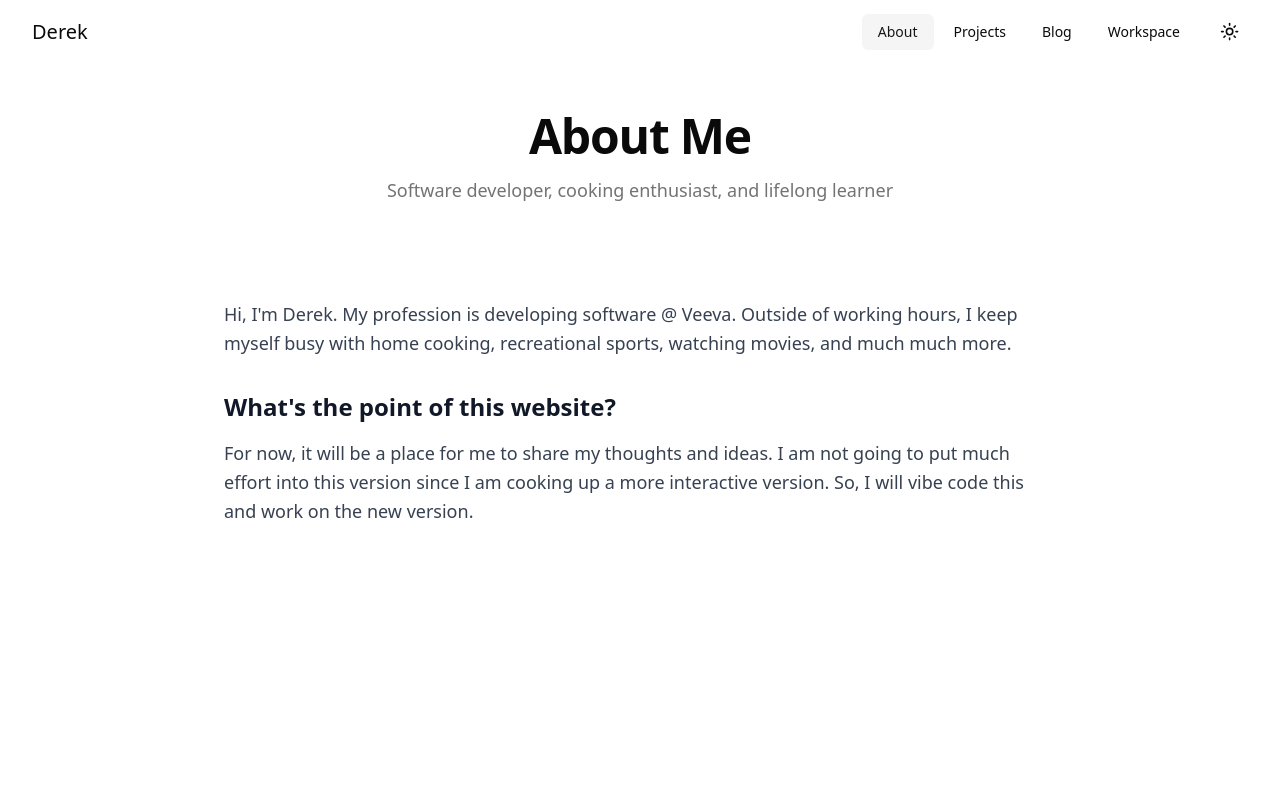
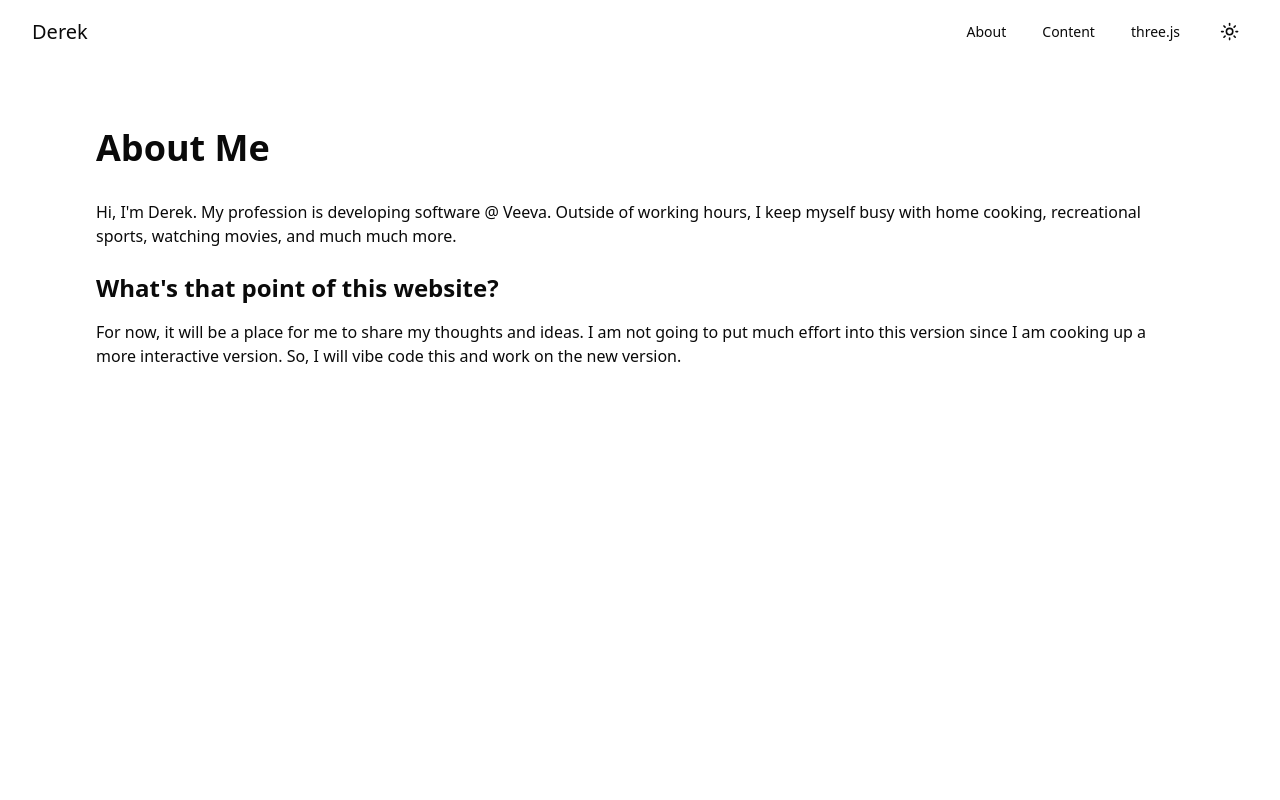
Before and after one commit to derekc00/Personal-Website, a Next.js app: page /about in a window 1280 px wide. Shown: the top 800 px of the page. Built offline with nearby package versions, Linux system fonts and the light colour scheme.

Commit message:
Revert "Update gitignore and claude.md"

```diff
--- a/src/app/about/page.tsx
+++ b/src/app/about/page.tsx
@@ -1,32 +1,26 @@
-import { PageLayout, PageHeader, Section } from "@/components/ui/page-layout";
-
 export default function About() {
   return (
-    <PageLayout variant="narrow">
-      <PageHeader
-        title="About Me"
-        description="Software developer, cooking enthusiast, and lifelong learner"
-      />
-
-      <Section>
-        <div className="prose prose-lg dark:prose-invert max-w-none">
-          <p className="text-lg leading-relaxed">
+    <div className="flex flex-col min-h-screen">
+      <main className="flex-grow flex flex-col items-start pt-32 p-24">
+        <h1 className="text-4xl font-bold mb-8">About Me</h1>
+        <div className="max-w-8xl">
+          <p>
             Hi, I&apos;m Derek. My profession is developing software @ Veeva.
             Outside of working hours, I keep myself busy with home cooking,
             recreational sports, watching movies, and much much more.
           </p>
-
-          <h2 className="text-2xl font-semibold mt-8 mb-4">
-            What&apos;s the point of this website?
+          <br />
+          <h2 className="text-2xl font-bold mb-4">
+            What&apos;s that point of this website?
           </h2>
-          <p className="leading-relaxed">
+          <p>
             For now, it will be a place for me to share my thoughts and ideas. I
             am not going to put much effort into this version since I am cooking
             up a more interactive version. So, I will vibe code this and work on
             the new version.
           </p>
         </div>
-      </Section>
-    </PageLayout>
+      </main>
+    </div>
   );
 }
--- a/src/app/blog/page.tsx
+++ b/src/app/blog/page.tsx
@@ -1,7 +1,7 @@
 import React, { Suspense } from "react";
 import { getAllPosts } from "@/lib/posts";
+import Container from "@/app/components/container";
 import BlogListClient from "@/app/blog/BlogListClient";
-import { PageLayout, PageHeader, Section } from "@/components/ui/page-layout";
 
 export default async function Blog() {
   // Get posts directly using your existing function
@@ -14,23 +14,24 @@ export default async function Blog() {
   );
 
   return (
-    <PageLayout variant="narrow">
-      <PageHeader
-        title="Blog"
-        description={`I've written ${posts.length} articles about software development, productivity, and more.`}
-      />
-
-      <Section>
-        <div className="space-y-6">
-          <div className="relative w-full">
+    <main>
+      <Container>
+        <div className="flex flex-col items-start justify-center max-w-2xl mx-auto mb-16 pt-24">
+          <h1 className="font-bold text-3xl md:text-5xl tracking-tight mb-4 text-black dark:text-white">
+            Blog
+          </h1>
+          <p className="text-gray-600 dark:text-gray-400 mb-4">
+            {`I've written ${posts.length} articles on my blog. Use the search below to filter by title.`}
+          </p>
+          <div className="relative w-full mb-4">
             <input
               aria-label="Search articles"
               type="text"
               placeholder="Search articles"
-              className="block w-full px-4 py-3 text-foreground bg-background border border-border rounded-lg focus:ring-2 focus:ring-primary focus:border-primary transition-colors"
+              className="block w-full px-4 py-2 text-gray-900 bg-white border border-gray-200 rounded-md dark:border-gray-900 focus:ring-blue-500 focus:border-blue-500 dark:bg-gray-800 dark:text-gray-100"
             />
             <svg
-              className="absolute right-3 top-3.5 h-5 w-5 text-muted-foreground"
+              className="absolute right-3 top-3 h-5 w-5 text-gray-400 dark:text-gray-300"
               xmlns="http://www.w3.org/2000/svg"
               fill="none"
               viewBox="0 0 24 24"
@@ -44,14 +45,12 @@ export default async function Blog() {
               />
             </svg>
           </div>
-
-          <div className="h-px bg-border w-full" />
-
-          <Suspense fallback={<div className="text-center py-8 text-muted-foreground">Loading articles...</div>}>
+          <div className="h-px bg-border w-full my-8" />
+          <Suspense fallback={<div>Loading...</div>}>
             <BlogListClient posts={sortedPosts} />
           </Suspense>
         </div>
-      </Section>
-    </PageLayout>
+      </Container>
+    </main>
   );
 }
--- a/src/app/components/Header.tsx
+++ b/src/app/components/Header.tsx
@@ -2,7 +2,6 @@
 
 import Link from "next/link";
 import { useState, useEffect } from "react";
-import { usePathname } from "next/navigation";
 import ThemeSwitcher from "@/components/ThemeSwitcher";
 import { Button } from "@/components/ui/button";
 import { Sheet, SheetContent, SheetTrigger } from "@/components/ui/sheet";
@@ -14,23 +13,9 @@ import {
   NavigationMenuList,
   navigationMenuTriggerStyle,
 } from "@/components/ui/navigation-menu";
-import { cn } from "@/lib/utils";
-
-const navigationItems = [
-  { href: "/about", label: "About" },
-  { href: "/projects", label: "Projects" },
-  { href: "/blog", label: "Blog" },
-  { href: "/three", label: "Workspace" },
-];
 
 export default function Header() {
   const [scrolled, setScrolled] = useState(false);
-  const pathname = usePathname();
-
-  const isActive = (href: string) => {
-    if (href === "/") return pathname === "/";
-    return pathname.startsWith(href);
-  };
 
   useEffect(() => {
     const handleScroll = () => {
@@ -69,33 +54,28 @@ export default function Header() {
                   <span className="sr-only">Toggle menu</span>
                 </Button>
               </SheetTrigger>
-              <SheetContent side="left" className="w-72">
-                <div className="flex flex-col h-full">
-                  <div className="flex items-center justify-between py-4">
-                    <Link href="/" className="text-xl font-medium">
-                      Derek
+              <SheetContent side="right">
+                <nav className="flex flex-col space-y-4 mt-4">
+                  <Link
+                    href="/about"
+                    className="text-muted-foreground hover:text-foreground transition-colors"
+                  >
+                    About
                   </Link>
-                  </div>
-                  <nav className="flex flex-col space-y-2 mt-8">
-                    {navigationItems.map((item) => (
                   <Link
-                        key={item.href}
-                        href={item.href}
-                        className={cn(
-                          "flex items-center px-3 py-2 rounded-md text-sm font-medium transition-colors",
-                          isActive(item.href)
-                            ? "bg-primary text-primary-foreground"
-                            : "text-muted-foreground hover:text-foreground hover:bg-muted"
-                        )}
+                    href="/content"
+                    className="text-muted-foreground hover:text-foreground transition-colors"
                   >
-                        {item.label}
+                    Content
                   </Link>
-                    ))}
+                  <Link
+                    href="/three"
+                    className="text-muted-foreground hover:text-foreground transition-colors"
+                  >
+                    three.js
+                  </Link>
+                  <ThemeSwitcher />
                 </nav>
-                  <div className="mt-auto pb-4">
-                    <ThemeSwitcher />
-                  </div>
-                </div>
               </SheetContent>
             </Sheet>
           </div>
@@ -104,21 +84,36 @@ export default function Header() {
           <div className="hidden md:flex items-center space-x-4">
             <NavigationMenu>
               <NavigationMenuList>
-                {navigationItems.map((item) => (
-                  <NavigationMenuItem key={item.href}>
+                <NavigationMenuItem>
                   <NavigationMenuLink asChild>
                     <Link
-                        href={item.href}
-                        className={cn(
-                          navigationMenuTriggerStyle(),
-                          isActive(item.href) && "bg-accent text-accent-foreground"
-                        )}
+                      href="/about"
+                      className={navigationMenuTriggerStyle()}
                     >
-                        {item.label}
+                      About
                     </Link>
                   </NavigationMenuLink>
                 </NavigationMenuItem>
-                ))}
+                <NavigationMenuItem>
+                  <NavigationMenuLink asChild>
+                    <Link
+                      href="/content"
+                      className={navigationMenuTriggerStyle()}
+                    >
+                      Content
+                    </Link>
+                  </NavigationMenuLink>
+                </NavigationMenuItem>
+                <NavigationMenuItem>
+                  <NavigationMenuLink asChild>
+                    <Link
+                      href="/three"
+                      className={navigationMenuTriggerStyle()}
+                    >
+                      three.js
+                    </Link>
+                  </NavigationMenuLink>
+                </NavigationMenuItem>
               </NavigationMenuList>
             </NavigationMenu>
             <ThemeSwitcher />
--- a/src/app/projects/page.tsx
+++ b/src/app/projects/page.tsx
@@ -1,5 +1,4 @@
 import ProjectCard, { Project } from "@/components/ProjectCard";
-import { PageLayout, PageHeader, Section } from "@/components/ui/page-layout";
 
 const sampleProjects: Project[] = [
   {
@@ -36,19 +35,13 @@ const sampleProjects: Project[] = [
 
 export default function Projects() {
   return (
-    <PageLayout>
-      <PageHeader
-        title="Projects"
-        description="A collection of projects showcasing my development skills and interests"
-      />
-
-      <Section>
-        <div className="grid grid-cols-1 gap-8 max-w-4xl mx-auto">
-          {sampleProjects.map((project) => (
-            <ProjectCard key={project.slug} project={project} />
-          ))}
-        </div>
-      </Section>
-    </PageLayout>
+    <main className="flex min-h-screen flex-col items-center p-24">
+      <h1 className="text-4xl font-bold mb-8">Projects</h1>
+      <div className="max-w-3xl w-full">
+        {sampleProjects.map((project) => (
+          <ProjectCard key={project.slug} project={project} />
+        ))}
+      </div>
+    </main>
   );
 }
--- a/src/components/ui/page-layout.tsx
+++ /dev/null
@@ -1,59 +0,0 @@
-import { cn } from "@/lib/utils";
-
-interface PageLayoutProps {
-  children: React.ReactNode;
-  className?: string;
-  variant?: "default" | "narrow" | "wide";
-}
-
-export function PageLayout({ children, className, variant = "default" }: PageLayoutProps) {
-  return (
-    <div
-      className={cn(
-        "min-h-screen pt-16",
-        variant === "narrow" && "max-w-4xl mx-auto px-4 sm:px-6 lg:px-8",
-        variant === "default" && "max-w-6xl mx-auto px-4 sm:px-6 lg:px-8",
-        variant === "wide" && "max-w-7xl mx-auto px-4 sm:px-6 lg:px-8",
-        className
-      )}
-    >
-      {children}
-    </div>
-  );
-}
-
-interface PageHeaderProps {
-  title: string;
-  description?: string;
-  className?: string;
-}
-
-export function PageHeader({ title, description, className }: PageHeaderProps) {
-  return (
-    <div className={cn("py-8 sm:py-12", className)}>
-      <div className="text-center">
-        <h1 className="text-3xl sm:text-4xl lg:text-5xl font-bold tracking-tight">
-          {title}
-        </h1>
-        {description && (
-          <p className="mt-4 text-lg text-muted-foreground max-w-3xl mx-auto">
-            {description}
-          </p>
-        )}
-      </div>
-    </div>
-  );
-}
-
-interface SectionProps {
-  children: React.ReactNode;
-  className?: string;
-}
-
-export function Section({ children, className }: SectionProps) {
-  return (
-    <section className={cn("py-8 sm:py-12", className)}>
-      {children}
-    </section>
-  );
-}
```
Also changed, not shown: .claude/settings.local.json, 2 other files (tests, documents, lock files or other folders). Lines whose indentation alone changed are shown as unchanged.
